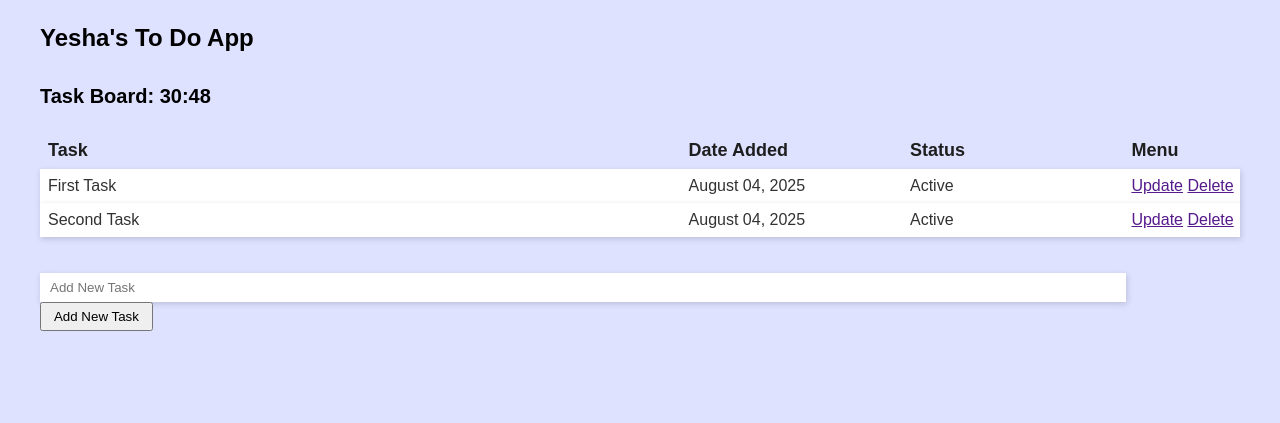
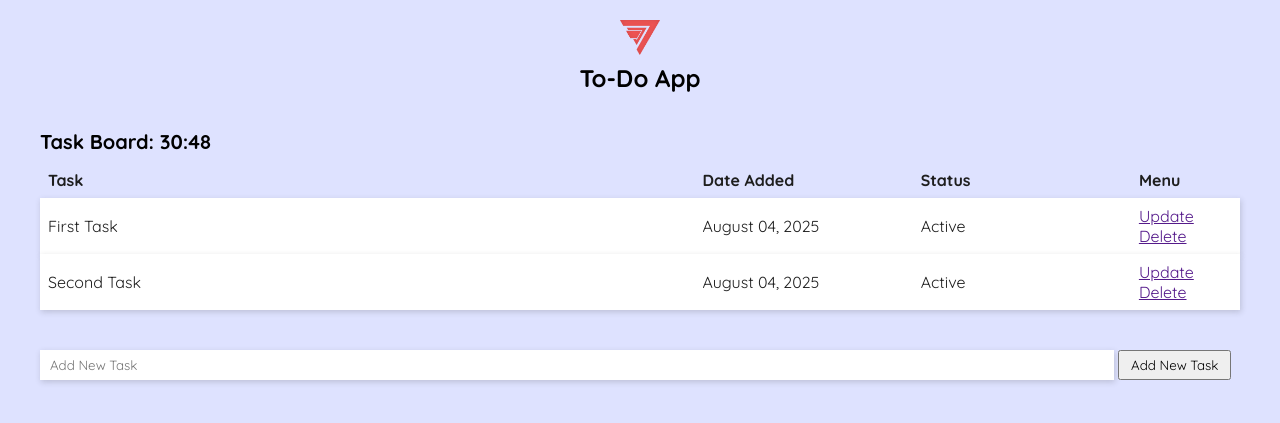
Before and after one commit to amnotysh/Task-Manager, a Flask app: page / in a window 1280 px wide. Shown: the top 423 px of the page. Run offline with Flask 3, Linux system fonts and the light colour scheme.

Commit message:
Update on Page with Logo

```diff
--- a/app.py
+++ b/app.py
@@ -31,7 +31,7 @@
 
     else:
         tasks = Todo.query.order_by(Todo.date_created).all()
-        return render_template('index.html', tasks=tasks)
+        return render_template('index.html', tasks=tasks, imagename='logo.png')
 
 if __name__ == "__main__":
     app.run(debug=True)
--- a/static/css/main.css
+++ b/static/css/main.css
@@ -1,3 +1,10 @@
+* {
+    box-sizing: border-box;
+    margin: 0;
+    padding: 0;
+    font-family: 'Quicksand', sans-serif;
+}
+
 body {
     margin: 0;
     font-family: sans-serif;
@@ -16,6 +23,19 @@
     font-size: 20px;
     padding-top: 1vh;
     padding-bottom: 1vh;
+}
+
+header {
+    user-select: none;
+    display: flex;
+    flex-direction: column;
+    padding: 20px 0;
+    align-items: center;
+}
+
+.logo {
+    width: 40px;
+    height: auto;
 }
 
 .nt_content {
@@ -45,7 +65,7 @@
     padding-bottom: 1vh;
     font-weight: bold;
     color: rgb(30, 30, 30);
-    font-size: 18px;
+    font-size: 16px;
 }
 
 td {
@@ -53,7 +73,7 @@
     padding-top: 1vh;
     padding-left: 1vh;
     padding-bottom: 1vh;
-    color: rgb(50, 50, 50);
+    color: rgb(30, 30, 30);
     font-size: 16px;
 }
 
--- a/templates/base.html
+++ b/templates/base.html
@@ -4,6 +4,9 @@
     <meta charset="UTF-8">
     <meta name="viewport" content="width=device-width, initial-scale=1.0">
     <link rel="stylesheet" href="{{ url_for('static', filename='css/main.css') }}">
+    <link rel="preconnect" href="https://fonts.googleapis.com">
+    <link rel="preconnect" href="https://fonts.gstatic.com" crossorigin>
+    <link href="https://fonts.googleapis.com/css2?family=Quicksand:wght@300;400;500;600;700&display=swap" rel="stylesheet">
     {% block head %}{% endblock %}
 </head>
 <body>
--- a/templates/index.html
+++ b/templates/index.html
@@ -1,12 +1,18 @@
 {% extends 'base.html' %}
 
 {% block head %}
-<title>Yesha's To Do App</title>
+<title>Shinei's To Do App</title>
 {% endblock %}
 
 {% block body %}
+        <header>
+            <img class="logo"
+                src="{{ url_for('static', filename='img/' + imagename) }}"
+                alt="Logo" />
+            <h1>To-Do App</h1>
+          </header>
     <div class = "content">
-        <h1>Yesha's To Do App</h1>
+
         <h2>Task Board:  30:48</h2>
 
 
```
Also changed, not shown: instance/test.db, static/img/logo.png (added).
